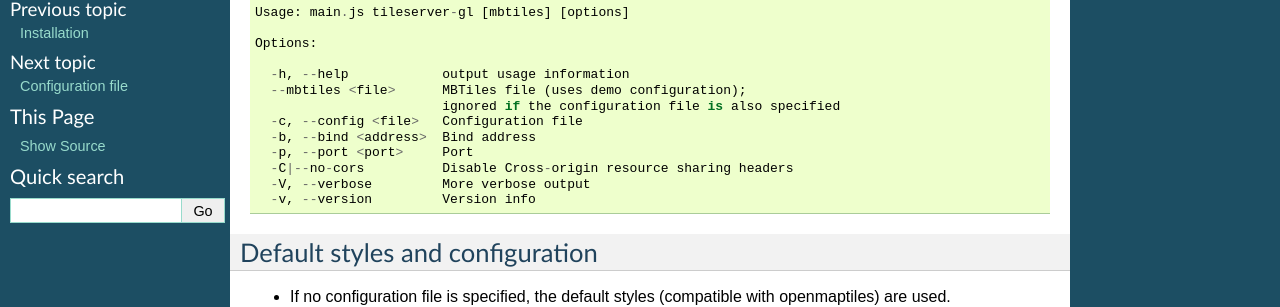
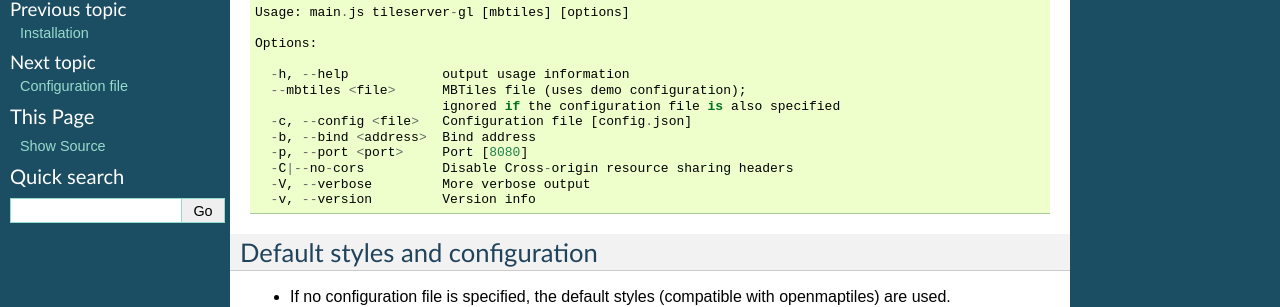
Before and after one commit to acalcutt/wifidb-tileserver-gl, a Sphinx documentation site: the page built from docs/usage.rst, in a window 1280 px wide. Shown: the part 150-457 px from the top of the page. Built offline with Sphinx 7.4.7, drawn with Linux system fonts in a browser that asks for light colours.

Commit message:
Add default val in description

```diff
--- a/docs/usage.rst
+++ b/docs/usage.rst
@@ -13,9 +13,9 @@ Getting started
     -h, --help            output usage information
     --mbtiles <file>      MBTiles file (uses demo configuration);
                           ignored if the configuration file is also specified
-    -c, --config <file>   Configuration file
+    -c, --config <file>   Configuration file [config.json]
     -b, --bind <address>  Bind address
-    -p, --port <port>     Port
+    -p, --port <port>     Port [8080]
     -C|--no-cors          Disable Cross-origin resource sharing headers
     -V, --verbose         More verbose output
     -v, --version         Version info
```
Also changed, not shown: 1 other file.
